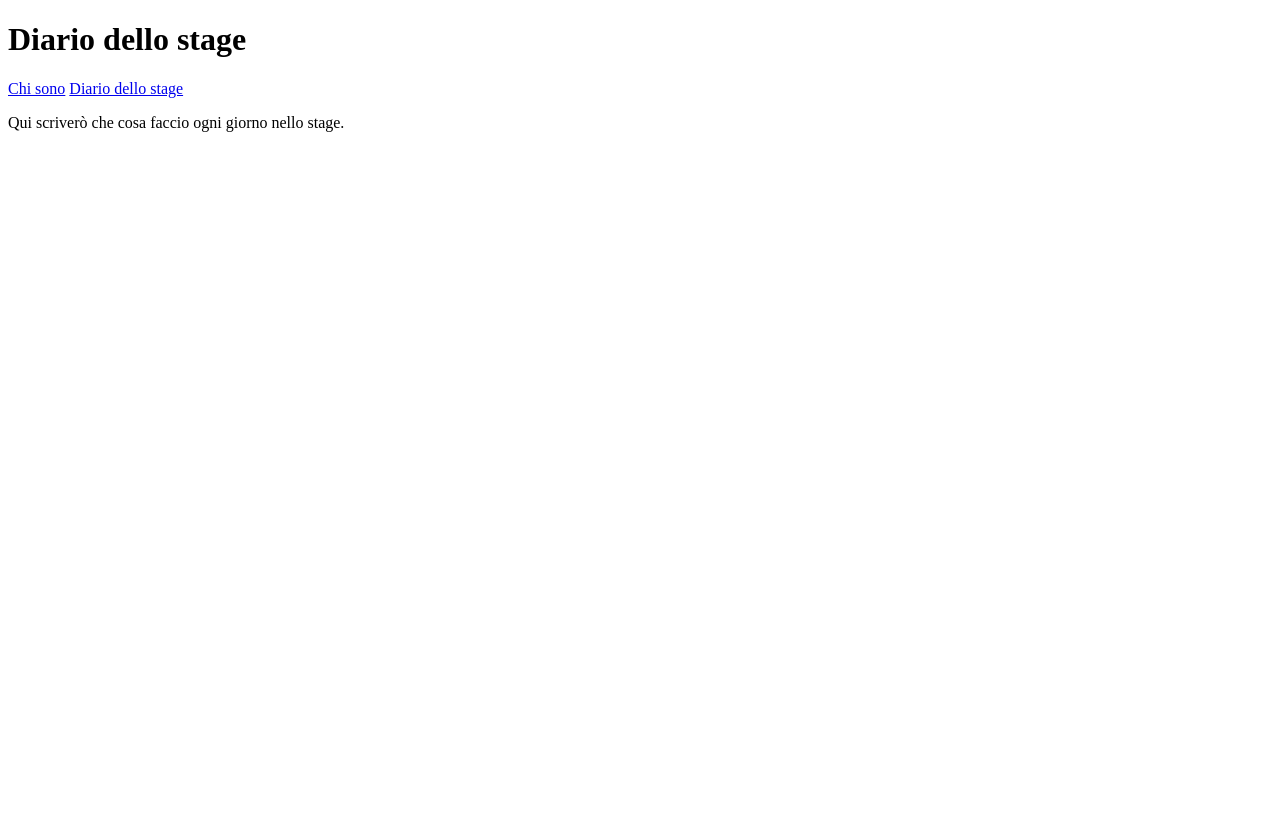
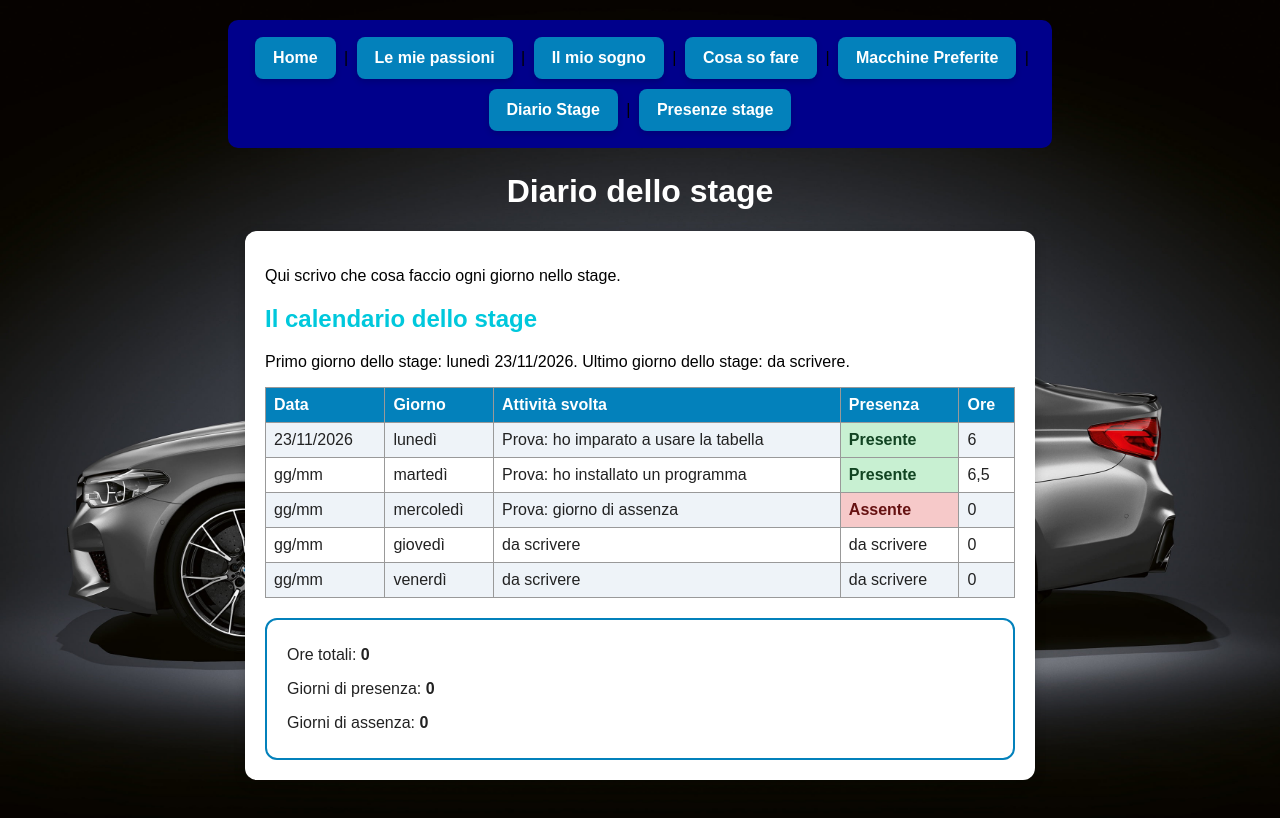
Before and after one commit to denisandronache/mio-sito, a plain HTML site: page diario.html in a window 1280 px wide. Drawn offline with Linux system fonts and the light colour scheme.

Commit message:
Update title and add navigation links in diario.html

```diff
--- a/diario.html
+++ b/diario.html
@@ -3,14 +3,30 @@
 <head>
 <meta charset="utf-8">
 <meta name="viewport" content="width=device-width, initial-scale=1">
-<title>Diario dello stage</title>
+<title>Diario dello stage - Denis</title>
+<link rel="stylesheet" href="style.css">
 </head>
 <body>
+   <p class="menu2"><a href="index.html">Home</a> | <a href="passione.html">Le mie passioni</a> | <a href="sogno.html">Il mio sogno</a> | <a href="competenze.html">Cosa so fare</a> | <a href="macchine.html">Macchine Preferite</a> | <a href="diario.html">Diario Stage</a> | <a href="presenze.html">Presenze stage</a></p>
 <h1>Diario dello stage</h1>
-<nav>
-<a href="index.html">Chi sono</a>
-<a href="diario.html">Diario dello stage</a>
-</nav>
-<p>Qui scriverò che cosa faccio ogni giorno nello stage.</p>
+<div class="scheda" style="max-width: 750px;">
+<p>Qui scrivo che cosa faccio ogni giorno nello stage.</p>
+<h2>Il calendario dello stage</h2>
+<p>Primo giorno dello stage: lunedì 23/11/2026. Ultimo giorno dello stage: da scrivere.</p>
+<table id="calendario">
+<tr><th>Data</th><th>Giorno</th><th>Attività svolta</th><th>Presenza</th><th>Ore</th></tr>
+<tr><td>23/11/2026</td><td>lunedì</td><td>Prova: ho imparato a usare la tabella</td><td class="presente">Presente</td><td>6</td></tr>
+<tr><td>gg/mm</td><td>martedì</td><td>Prova: ho installato un programma</td><td class="presente">Presente</td><td>6,5</td></tr>
+<tr><td>gg/mm</td><td>mercoledì</td><td>Prova: giorno di assenza</td><td class="assente">Assente</td><td>0</td></tr>
+<tr><td>gg/mm</td><td>giovedì</td><td>da scrivere</td><td>da scrivere</td><td>0</td></tr>
+<tr><td>gg/mm</td><td>venerdì</td><td>da scrivere</td><td>da scrivere</td><td>0</td></tr>
+</table>
+<div id="riepilogo">
+<p>Ore totali: <strong id="totale-ore">0</strong></p>
+<p>Giorni di presenza: <strong id="giorni-presenza">0</strong></p>
+<p>Giorni di assenza: <strong id="giorni-assenza">0</strong></p>
+</div>
+</div>
+<script src="diario.js"></script>
 </body>
 </html>
```
